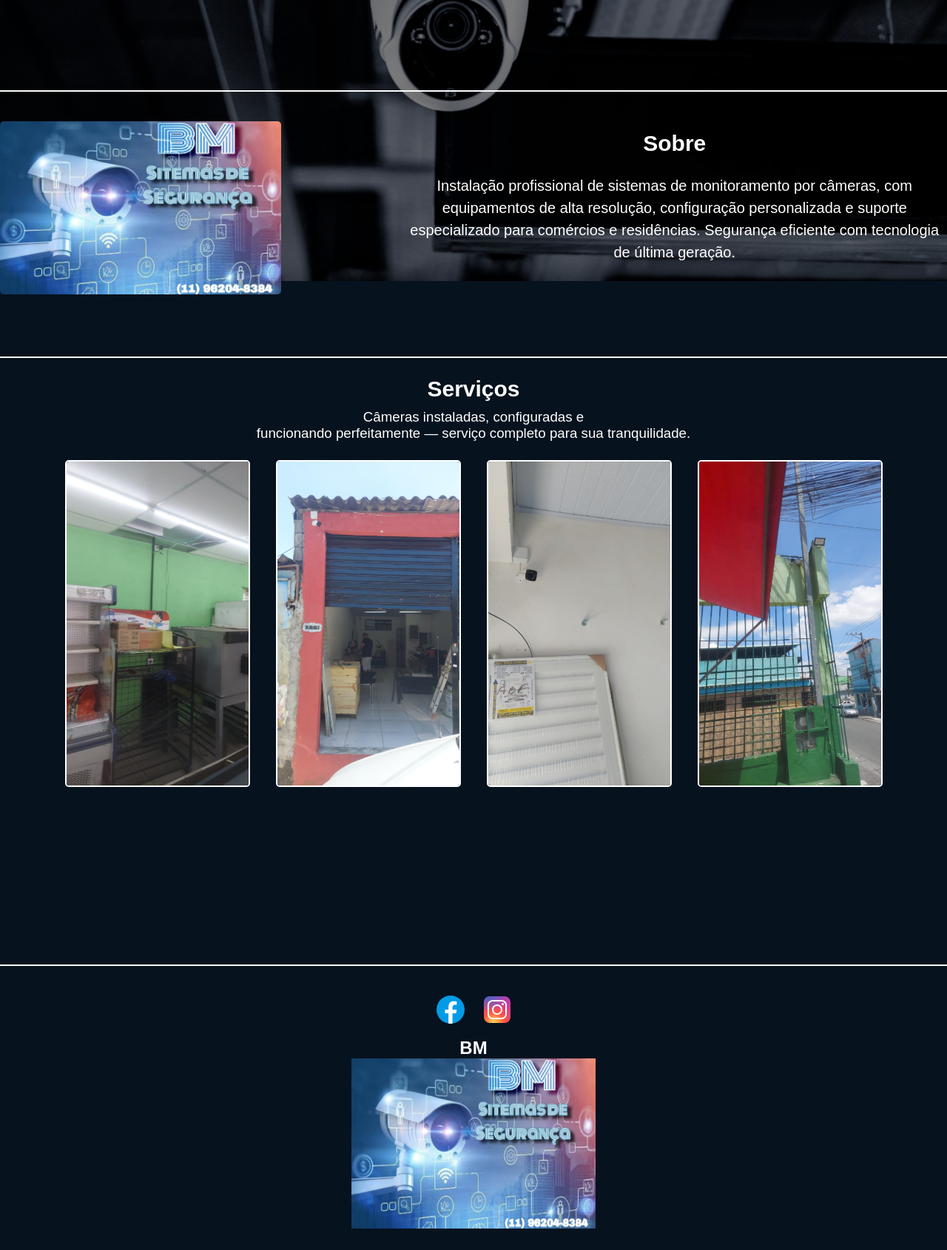
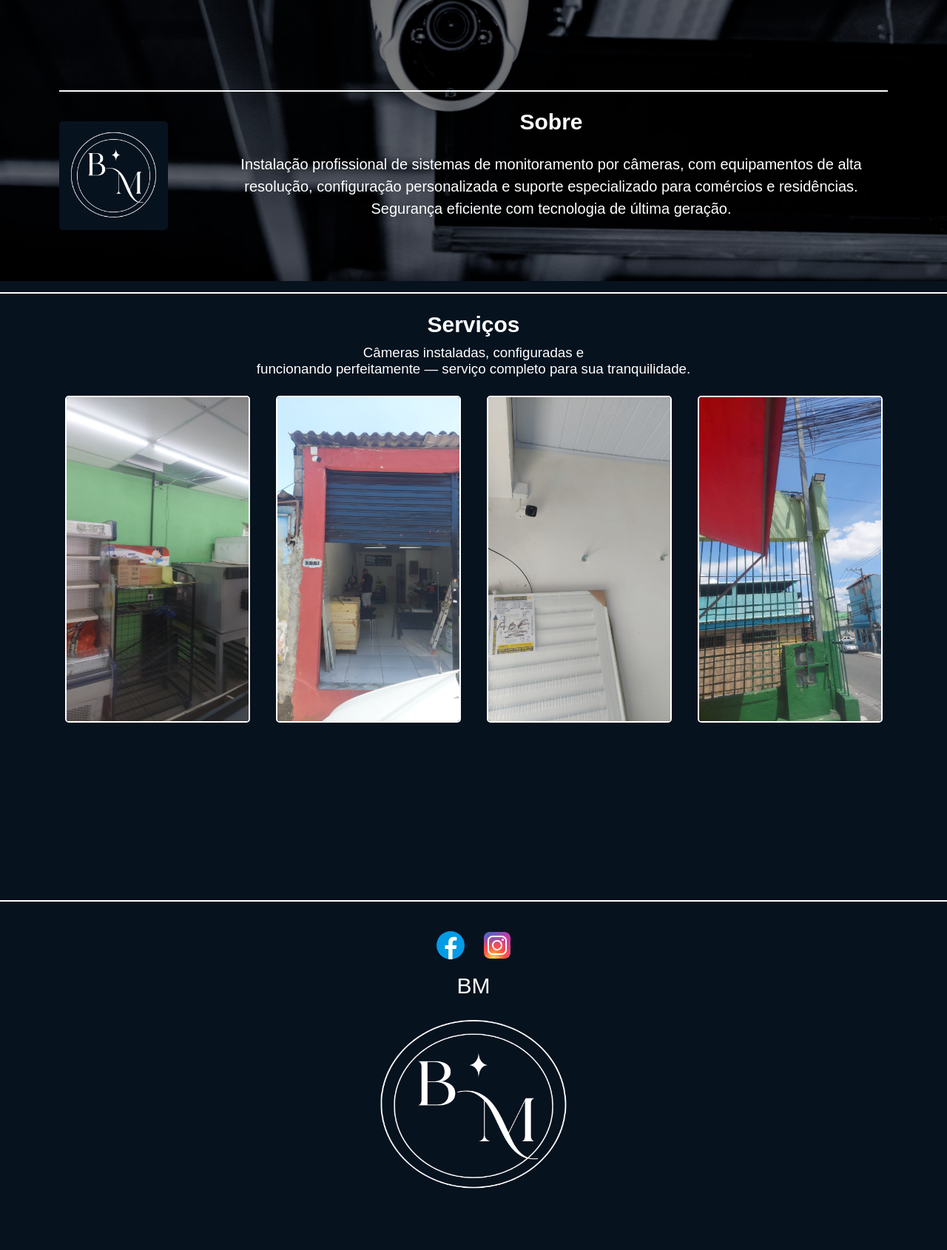
Before and after one commit to Vitorv7/cam, a plain HTML site: page index.html in a window 1280 px wide. Shown: the part 420-2110 px from the top of the page at 74% size. After the commit the page ends 2089 px from the top, so only its background shows below. Drawn offline with Linux system fonts and the light colour scheme; a web font is replaced by a local one.

Commit message:
mudanca-de-logo

```diff
--- a/index.css
+++ b/index.css
@@ -33,7 +33,7 @@ body {
 }
 
 .title-header h1 {
-  font-size: 16px;
+  font-size: 30px;
   font-weight: 400;
   line-height: 24px;
   color: var(--color-text-main);
@@ -111,6 +111,8 @@ body {
   align-items: center;
   margin: 80px 0 5rem;
   border-top: 2px solid var(--color-text-main);
+
+  margin: 80px;
 }
 
 .img-about img {
@@ -254,11 +256,25 @@ body {
 }
 
 .logo-subtitle img {
-  width: 330px;
-  height: 230px;
+  width: 320px;
+  height: 290px;
+  border-radius: 5px;
 }
 
 .logo-subtitle h2 {
   font-family: var(--font-family);
   color: var(--color-text-main);
+
+  font-size: 30px;
+  font-weight: 400;
 }
+
+.insta_new img{
+  background-color: white;
+}
+
+.incons img:hover {
+  transform: translateY(-5px);
+  scale: 1.1;
+  transition: all 0.3s ease-in-out;
+}
--- a/index.html
+++ b/index.html
@@ -61,7 +61,7 @@
     <!-- Sobre -->
     <section class="about">
       <div class="img-about">
-        <img src="assets/img/img_logo.jpg" alt="Logo da empresa" />
+        <img src="assets/img/BM.png" alt="Logo da empresa" />
       </div>
       <div class="text-about">
         <h2>Sobre</h2>
@@ -115,7 +115,7 @@
 
       <div class="logo-subtitle">
         <h2>BM</h2>
-        <img src="assets/img/img_logo.jpg" alt="Logo da empresa" />
+        <img src="assets/img/BM.png" alt="Logo da empresa" />
       </div>
     </footer>
   </body>
```
Also changed, not shown: assets/img/BM.png (added), assets/img/img_logo.jpg (deleted), assets/img/instagram_new.svg (added), assets/img/logo_new.png (added).
